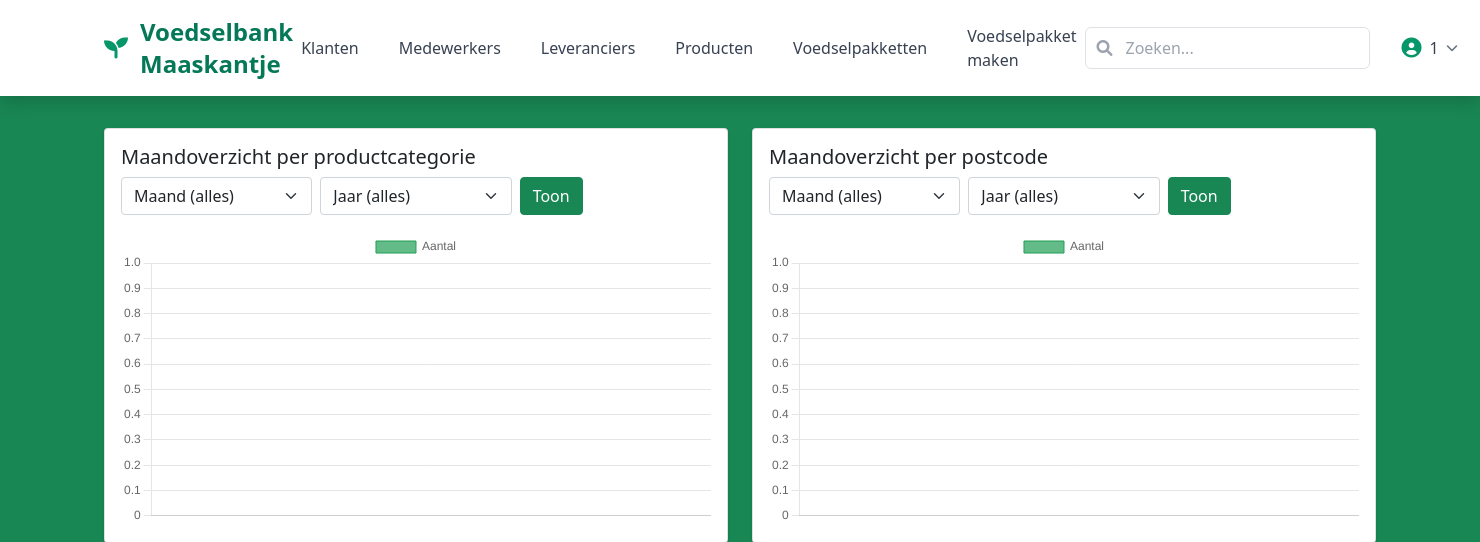
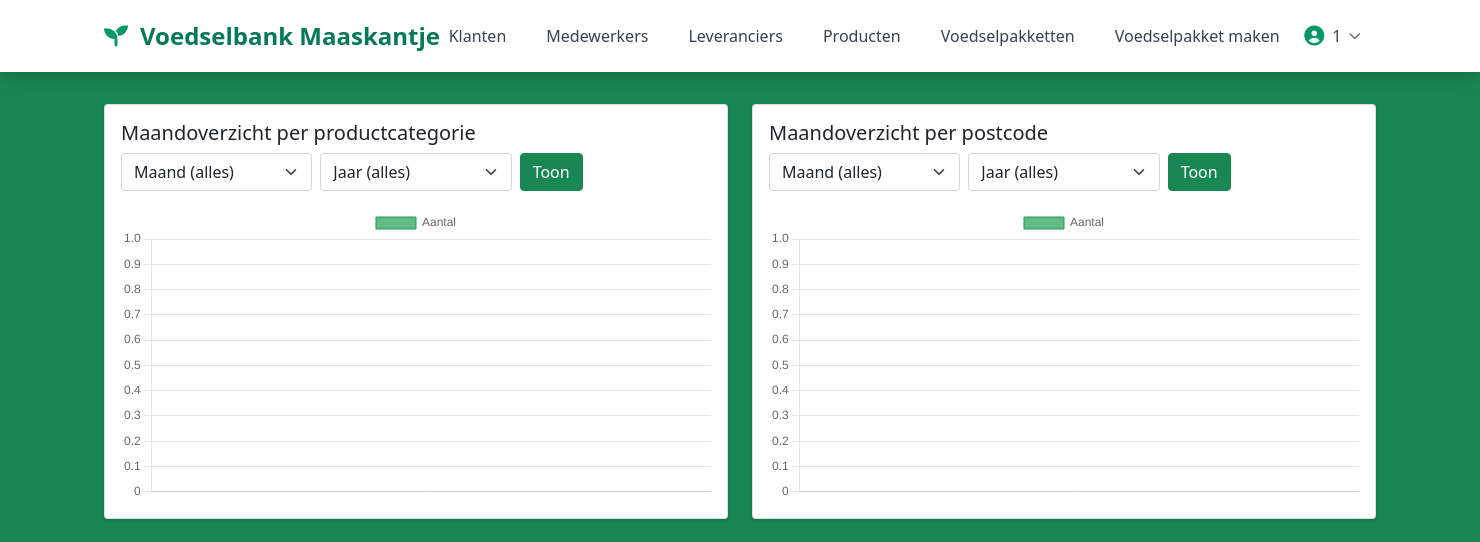
Before and after one commit to Didiergaming10/ExamenProject-Maaskantje, a PHP site: page /directie-home.php in a window 1480 px wide. Shown: the top 542 px of the page. Run offline with PHP 8.4, Linux system fonts and the light colour scheme; the visitor is signed in with stand-in values (Sample User, id 1); data that the repository does not hold is empty.

Commit message:
Search uit de header gehaald

```diff
--- a/header.php
+++ b/header.php
@@ -54,15 +54,7 @@ if (isset($_SESSION['valid']) && $_SESSION['valid'] === true) {
         </nav>
         <!-- Search + User -->
         <div class="flex items-center space-x-4">
-            <form class="relative hidden sm:block" onsubmit="handleHeaderSearch(event)">
-                <input
-                    id="header-search"
-                    type="text"
-                    placeholder="Zoeken..."
-                    class="pl-10 pr-3 py-2 border border-gray-300 rounded-md focus:outline-none focus:ring-green-500 focus:border-green-500 transition"
-                />
-                <i class="fas fa-search absolute left-3 top-1/2 transform -translate-y-1/2 text-gray-400"></i>
-            </form>
+
             <!-- User Dropdown -->
             <div class="relative" id="user-dropdown-parent">
                 <button id="user-dropdown-btn" type="button" class="flex items-center space-x-2 px-3 py-2 rounded hover:bg-green-50 transition focus:outline-none">
```
